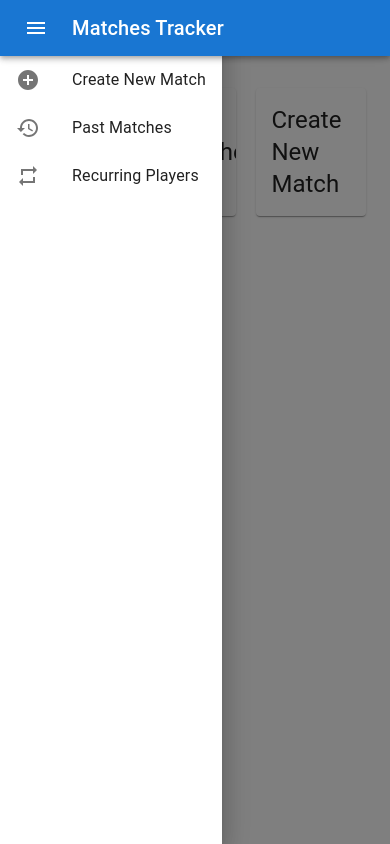
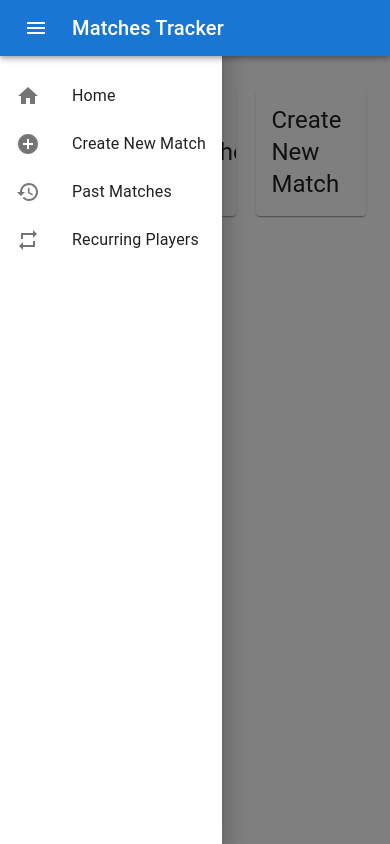
Before and after one commit to hjarenas/weisskirchen-fussbalhalle, a React (Create React App) app: page / in a window 390 px wide. Both pictures are taken after a click on the button "open drawer". Built offline with nearby package versions, Linux system fonts and the light colour scheme; no server answers.

Commit message:
fix mobile sidebar

```diff
--- a/src/App.tsx
+++ b/src/App.tsx
@@ -62,7 +62,10 @@ const App: React.FC = () => {
           open={mobileOpen}
           onClose={handleDrawerToggle}
         >
-          <Sidebar />
+          <div style={{ marginTop: '64px' }}>
+            <Sidebar />
+
+          </div>
         </Drawer>
       </Hidden>
 
```
